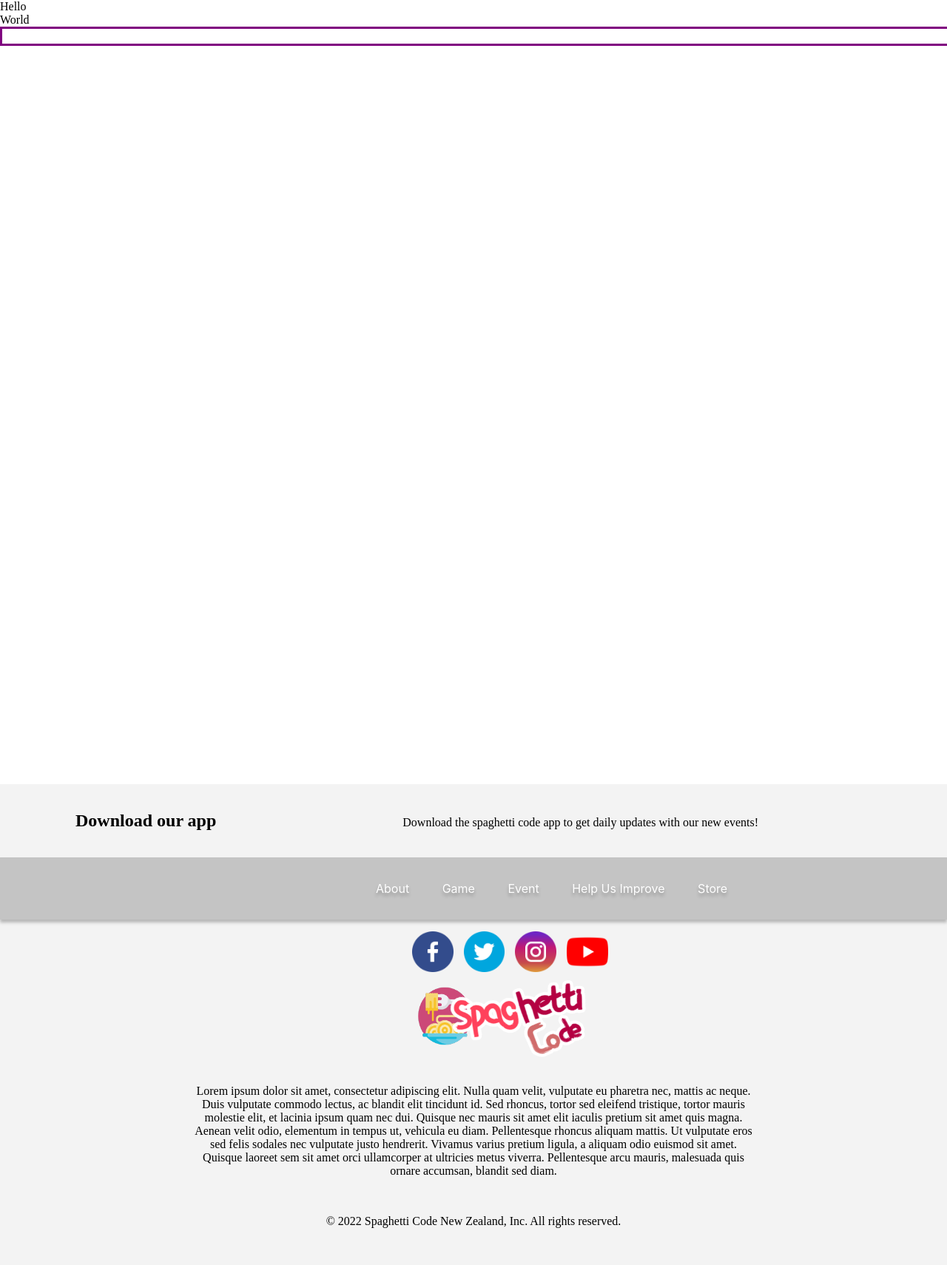
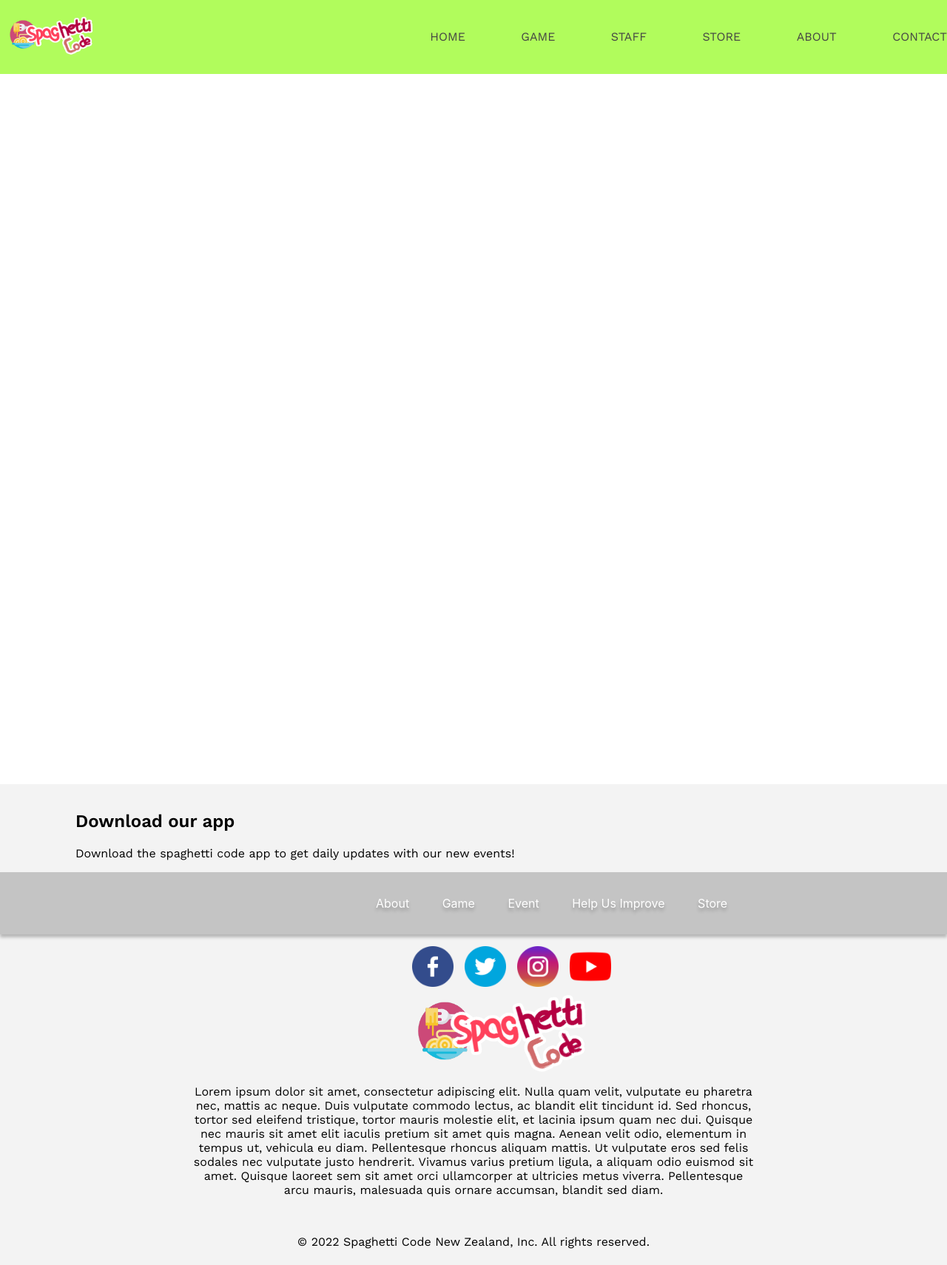
Before and after one commit to zagiri/GameDev, a PHP site: page / in a window 1280 px wide; the page is wider, and only the part inside the window is pictured. Shown: that part at 74% size. Run offline with PHP 8.4, Linux system fonts and the light colour scheme.

Commit message:
commit latest:
- added header
- CSS for header added
- Store.js added

```diff
--- a/index.html
+++ b/index.html
@@ -3,16 +3,27 @@
 <head>
     <meta charset="UTF-8">
     <link rel=" stylesheet" href="stylesheet.css">
-    <title>Title</title>
+    <title>Amazing</title>
 </head>
 <body>
-Hello
-<br />World
-
-
-
-<footer>
-    <div class="body">
+    <header>
+        <div class="container">
+            <a href="#">
+                <img src="/assets/logoPNG.png" alt="logo" class="logo">
+            </a>
+            <nav>
+                <ul>
+                    <li><a href="#">Home</a></li>
+                    <li><a href="#">Game</a></li>
+                    <li><a href="#">Staff</a></li>
+                    <li><a href="#">Store</a></li>
+                    <li><a href="#">About</a></li>
+                    <li><a href="#">Contact</a></li>
+                </ul>
+            </nav>
+        </div>
+    </header>
+    <!-- Body  -->
 
 
 
@@ -20,6 +31,12 @@ Hello
 
 
 
+
+
+
+
+    <!-- Body  -->
+    <footer>
             <!-- footer section -->
             <div class="footer">
                 <ul>
@@ -50,7 +67,6 @@ Hello
                     </div>
                 </div>
             </div>
-    </div>
     </footer>
 </body>
 </html>
--- a/stylesheet.css
+++ b/stylesheet.css
@@ -1,20 +1,111 @@
+@import url('https://fonts.googleapis.com/css?family=Work+Sans:400,600');
+
+
+
+
+
 body {
-    background: violet;
+    background:#222;
+    font-family: "Work Sans", sans-serif;
+    font-weight: 400;
+
     position: relative;
     width: 100%;
     height: 100%;
     margin: auto;
 
     background: #FFFFFF;
+
+    -webkit-touch-callout: none; /* iOS Safari */
+    -webkit-user-select: none; /* Safari */
+    -khtml-user-select: none; /* Konqueror HTML */
+    -moz-user-select: none; /* Old versions of Firefox */
+    -ms-user-select: none; /* Internet Explorer/Edge */
+    user-select: none; /* Non-prefixed version, currently
+                                  supported by Chrome, Edge, Opera and Firefox */
 }
 
-.body {
-    margin: auto;
-    width: 100%;
-    border: 3px solid purple;
-    padding: 10px;
+img { /*Disables image dragging*/
+    -webkit-user-drag: none;
+    -khtml-user-drag: none;
+    -moz-user-drag: none;
+    -o-user-drag: none;
+    user-drag: none;
 }
 
+
+/* Header */
+
+.container {
+    margin: 0 auto;
+    width: 100%;
+    padding: auto;
+}
+
+header {
+    background: #b1fc5c;
+}
+
+header::after {
+    content: '';
+    display: table;
+    clear: both;
+}
+
+.logo {
+    float: left;
+    padding: 10px 0;
+    height: 80px;
+}
+
+nav {
+    float: right;
+}
+
+nav ul {
+    margin: 0;
+    padding: 0;
+    list-style-type: none;
+}
+
+nav li {
+    display: inline-block;
+    margin-left: 70px;
+    padding-top: 40px;
+
+    position: relative;
+}
+
+nav a {
+    color: #444;
+    text-decoration: none;
+    text-transform: uppercase;
+}
+
+nav a:hover {
+    color: rgb(250, 81, 2);
+}
+
+nav a::before {
+    content: '';
+    display: block;
+    height: 5px;
+    width: 100%;
+    background-color: #444;
+
+    position:absolute;
+    top: 0;
+    width: 0%;
+
+    transition: all ease-in-out 150ms;
+}
+
+nav a:hover::before {
+    width:100%;
+}
+
+
+/*Footer*/
 .footer {
 
     position: absolute;
```
Also changed, not shown: assets/store.js (added). Lines whose indentation alone changed are shown as unchanged.
